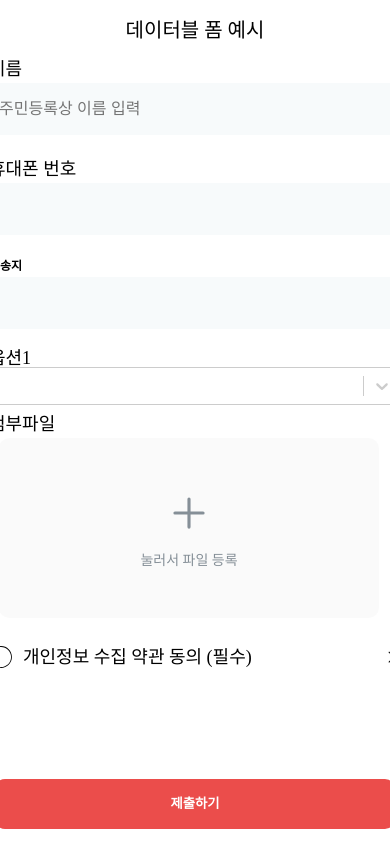
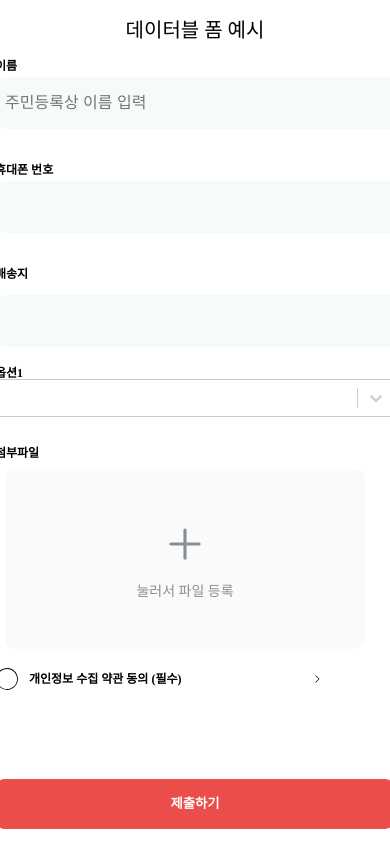
Before and after one commit to wanted-codestates-project-team-05/wanted-codestates-project-05-07, a React (Create React App) app: page / in a window 390 px wide. Built offline with nearby package versions, Linux system fonts and the light colour scheme.

Commit message:
Style: 반응형 코드 적용

```diff
--- a/src/components/createdForm/AddressInput.js
+++ b/src/components/createdForm/AddressInput.js
@@ -74,10 +74,11 @@ const Label = styled.label`
   display: flex;
   flex-direction: column;
   margin-top: 20px;
+  margin-bottom: 10px;
 `;
 
 const Input = styled.input`
-  width: 400px;
+  width: 100%;
   height: 50px;
   margin-top: 5px;
   border-radius: 12px;
--- a/src/components/createdForm/PhotoInput.js
+++ b/src/components/createdForm/PhotoInput.js
@@ -1,30 +1,31 @@
 import styled, { css, keyframes } from "styled-components";
-import { useEffect, useState } from "react";
+import React, { useEffect, useState } from "react";
 
 const Label = styled.label`
   cursor: pointer;
   position: relative;
-  width: 360px;
+  width: 400px;
   height: 220px;
   border-radius: 10px;
   border: none;
+  @media ${({ theme }) => theme.device.mobile} {
+    max-width: 100%;
+  }
 `;
 
-const Name = styled.span`
-  font-size: 18px;
-  font-weight: 500;
+const Title = styled.span`
+  font-weight: 600;
+  font-size: 0.75rem;
   display: flex;
   flex-direction: column;
-  margin-top: 10px;
-  margin-bottom: 5px;
+  margin-top: 20px;
+  margin-bottom: 10px;
 `;
 
 const Shade = styled.div`
-  z-index: 1;
-  width: 380px;
+  width: 360px;
   height: 180px;
   margin-left: 10px;
-  position: absolute;
   border-radius: 10px;
   background-color: rgba(0, 0, 0, ${(props) => (props.image ? "0.5" : "0.02")});
   border: none;
@@ -34,6 +35,9 @@ const Shade = styled.div`
   color: ${(props) => (props.image ? "#ffffff" : "#858f97")};
   justify-content: center;
   align-items: center;
+  @media ${({ theme }) => theme.device.mobile} {
+    max-width: 90%;
+  }
 `;
 
 const Icon = styled.span`
@@ -109,7 +113,7 @@ export default function PhotoInput({ label, id, type, required, value }) {
 
   return (
     <Label htmlFor="fileUpload">
-      <Name>{label}</Name>
+      <Title>{label}</Title>
       <Input
         id="fileUpload"
         type="file"
--- a/src/components/createdForm/SubForm.js
+++ b/src/components/createdForm/SubForm.js
@@ -18,7 +18,12 @@ const Title = styled.h3`
   font-size: 20px;
 `;
 
-const Form = styled.form``;
+const Form = styled.form`
+  width: 400px;
+  @media ${({ theme }) => theme.device.mobile} {
+    width: 90%;
+  }
+`;
 
 const InputList = styled.div`
   display: flex;
--- a/src/components/createdForm/formItems.js
+++ b/src/components/createdForm/formItems.js
@@ -5,15 +5,16 @@ import { VscChevronRight } from "react-icons/vsc";
 import { AiFillCheckCircle } from "react-icons/ai";
 import { GiCircle } from "react-icons/gi";
 
-const Label = styled.span`
-  font-size: 18px;
-  font-weight: 500;
+const Label = styled.label`
+  font-weight: 600;
+  font-size: 0.75rem;
   display: flex;
   flex-direction: column;
   margin-top: 20px;
+  margin-bottom: 10px;
 `;
 const Input = styled.input`
-  width: 400px;
+  width: 100%;
   height: 50px;
   margin-top: 5px;
   border-radius: 12px;
@@ -68,11 +69,7 @@ export const SelectBox = ({
   });
 
   return (
-    <Label
-      style={{
-        zIndex: 10,
-      }}
-    >
+    <Label>
       {label}
       <Select
         id={id}
@@ -82,7 +79,7 @@ export const SelectBox = ({
         options={obj}
         onChange={onChange}
         placeholder=""
-      ></Select>
+      />
     </Label>
   );
 };
```
